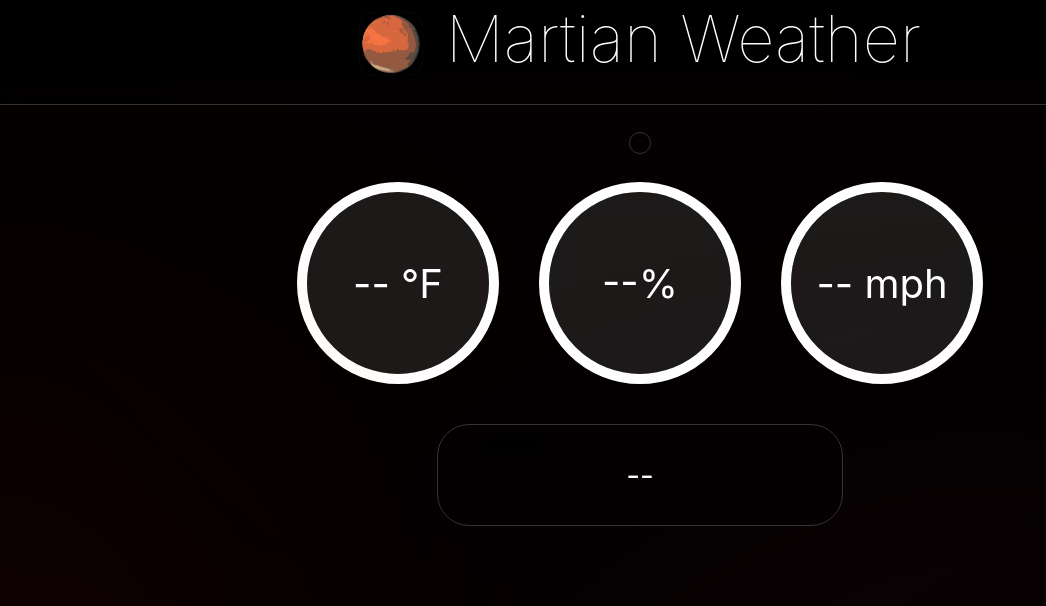
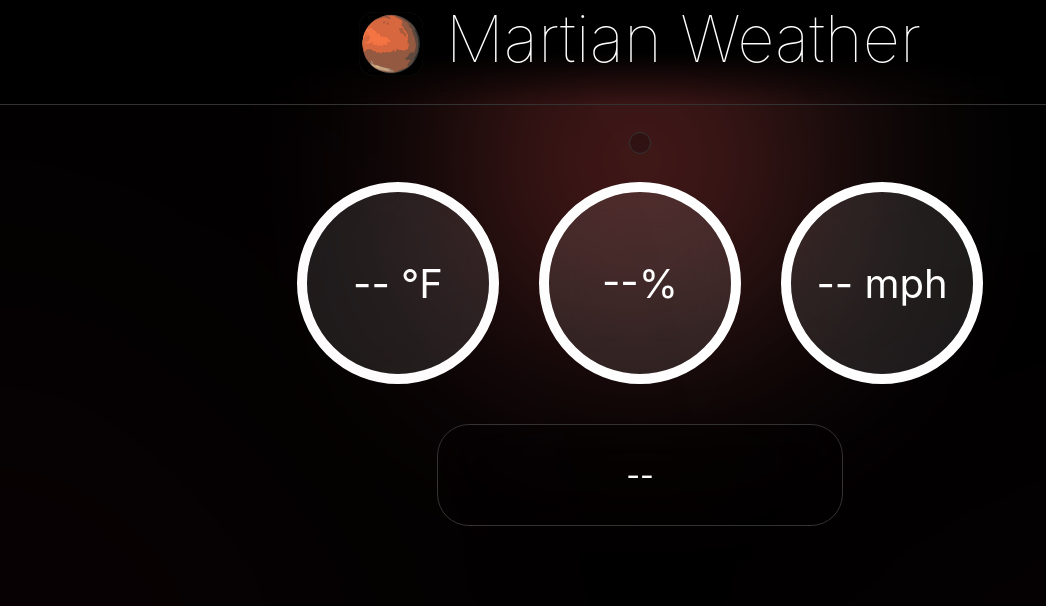
Before and after one commit to Thoq-jar/Martian-Weather, a Flask app: page / in a window 1280 px wide; the page is wider, and only the part inside the window is pictured. Shown: the top 606 px of that part, without its empty margins (0-1046 px from the left). Run offline with Flask 3, Linux system fonts and the light colour scheme.

Commit message:
Reformat, new colors, updated visual effects:

```diff
--- a/__init__.py
+++ b/__init__.py
@@ -25,11 +25,11 @@ def create_app(test_config=None):
 
     @app.route('/static/css/<path:path>')
     def router_css(path):
-        return send_from_directory('static/css', path)
+        return send_from_directory('static/css', path + '.css')
 
     @app.route('/static/js/<path:path>')
     def router_js(path):
-        return send_from_directory('static/js', path)
+        return send_from_directory('static/js', path + '.js')
 
     @app.route('/static/img/<path:path>')
     def router_img(path):
--- a/static/css/gauges.css
+++ b/static/css/gauges.css
@@ -41,12 +41,15 @@
     -ms-user-select: none;
     overflow: hidden;
     cursor: default;
-  transition: border-color 0.5s ease, width 0.1s ease, height 0.1s ease;
+    transition:
+        border-color 0.5s ease,
+        width 0.1s ease,
+        height 0.1s ease;
 }
 
 .gauge::before {
     /* Init */
-  content: '';
+    content: "";
 
     /* Position */
     position: absolute;
@@ -69,20 +72,20 @@
 /* Dynamic border color (based on value) */
 .gauge[data-temp="low"] {
     /* Low */
-  border-color: #19db56;
+    border-color: #003b59;
 }
 
 .gauge[data-temp="mid"] {
     /* Mid */
-  border-color: #FDCC0D;
+    border-color: #c76a3d;
 }
 
 .gauge[data-temp="high"] {
     /* High */
-  border-color: #9C2E35;
+    border-color: #ff4f00;
 }
 
-.gauge[data-temp="none"] {
+.gauge[data-temp="white"] {
     /* No Data */
-  border-color: #ffffff;
+    border-color: rgb(255, 255, 255);
 }
--- a/static/css/shaders.css
+++ b/static/css/shaders.css
@@ -8,11 +8,11 @@
   position: absolute;
   width: 400px;
   height: 400px;
-  top: -10%;
+  top: 20vh;
   left: 50%;
-  background: radial-gradient(circle, rgba(236, 36, 83, 0.6) 0%, rgba(255, 0, 0, 0.2) 70%);
+  background: radial-gradient(circle, rgba(255, 66, 66, 0.6) 0%, rgba(118, 96, 96, 0.2) 70%);
   transform: translate(-50%, -50%);
-  filter: blur(500px);
+  filter: blur(120px);
   z-index: 0;
 }
 
@@ -20,19 +20,19 @@
   position: absolute;
   top: 81%;
   left: 0;
-  width: 300px;
+  width: 350px;
   height: 20vw;
-  background: radial-gradient(circle, rgba(255, 0, 0, 0.6) 0%, rgba(255, 0, 0, 0.2) 70%);
+  background: radial-gradient(circle, rgba(155, 50, 100, 0.6) 0%, rgba(255, 0, 0, 0.2) 80%);
   border-radius: 50%;
   transform: translate(-50%, -50%);
-  filter: blur(200px);
+  filter: blur(250px);
   z-index: 0;
 }
 
 .accent-data {
   position: absolute;
   top: 80vw;
-  right: 0;
+  right: -40vh;
   width: 300px;
   height: 40vw;
   background: radial-gradient(circle, rgba(255, 146, 9, 0.28) 0%, rgba(255, 0, 183, 0.36) 70%);
@@ -47,7 +47,7 @@
   top: 100vw;
   left: -1%;
   width: 300px;
-  height: 40vw;
+  height: 10vw;
   background: radial-gradient(circle, rgba(255, 146, 9, 0.28) 0%, rgba(255, 0, 183, 0.36) 70%);
   border-radius: 50%;
   transform: translate(-50%, -50%);
--- a/static/css/styles.css
+++ b/static/css/styles.css
@@ -23,7 +23,7 @@ body {
 
 body::before {
     /* Init */
-  content: '';
+    content: "";
 
     /* Positioning */
     position: absolute;
--- a/templates/base.html
+++ b/templates/base.html
@@ -1,22 +1,50 @@
-<!DOCTYPE html>
+<!doctype html>
 <html lang="en">
     <head>
-    <meta charset="UTF-8"/>
-    <meta name="viewport" content="width=device-width, initial-scale=1.0"/>
-    <link rel="icon" href="{{ url_for('router_img', path='favicon.ico') }}" type="image/x-icon"/>
+        <meta charset="UTF-8" />
+        <meta name="viewport" content="width=device-width, initial-scale=1.0" />
+        <link
+            rel="icon"
+            href="{{ url_for('router_img', path='favicon.ico') }}"
+            type="image/x-icon"
+        />
         <title>Martian Weather</title>
 
-    <link rel="stylesheet" href="{{ url_for('router_css', path='condition.css') }}"/>
-    <link rel="stylesheet" href="{{ url_for('router_css', path='data.css') }}"/>
-    <link rel="stylesheet" href="{{ url_for('router_css', path='forecast.css') }}"/>
-    <link rel="stylesheet" href="{{ url_for('router_css', path='gauges.css') }}"/>
-    <link rel="stylesheet" href="{{ url_for('router_css', path='header.css') }}"/>
-    <link rel="stylesheet" href="{{ url_for('router_css', path='mobile.css') }}"/>
-    <link rel="stylesheet" href="{{ url_for('router_css', path='shaders.css') }}"/>
-    <link rel="stylesheet" href="{{ url_for('router_css', path='std.css') }}"/>
-    <link rel="stylesheet" href="{{ url_for('router_css', path='styles.css') }}"/>
+        <link
+            rel="stylesheet"
+            href="{{ url_for('router_css', path='condition') }}"
+        />
+        <link
+            rel="stylesheet"
+            href="{{ url_for('router_css', path='data') }}"
+        />
+        <link
+            rel="stylesheet"
+            href="{{ url_for('router_css', path='forecast') }}"
+        />
+        <link
+            rel="stylesheet"
+            href="{{ url_for('router_css', path='gauges') }}"
+        />
+        <link
+            rel="stylesheet"
+            href="{{ url_for('router_css', path='header') }}"
+        />
+        <link
+            rel="stylesheet"
+            href="{{ url_for('router_css', path='mobile') }}"
+        />
+        <link
+            rel="stylesheet"
+            href="{{ url_for('router_css', path='shaders') }}"
+        />
+        <link rel="stylesheet" href="{{ url_for('router_css', path='std') }}" />
+        <link
+            rel="stylesheet"
+            href="{{ url_for('router_css', path='styles') }}"
+        />
 
-    <script src="{{ url_for('router_js', path='app.js') }}" defer></script>
+        <script src="{{ url_for('router_js', path='app') }}" defer></script>
         <script src="https://cdn.jsdelivr.net/npm/chart.js"></script>
     </head>
 
@@ -24,22 +52,39 @@
         <div class="accent-hero"></div>
         <div class="container">
             <div class="header">
-        <img class="logo" src="{{ url_for('router_img', path='logo.png') }}" alt="Martian Weather Logo" width="64" height="64">
+                <img
+                    class="logo"
+                    src="{{ url_for('router_img', path='logo.png') }}"
+                    alt="Martian Weather Logo"
+                    width="64"
+                    height="64"
+                />
                 <h1 class="title">Martian Weather</h1>
             </div>
 
             <div class="std-element" id="city-name"></div>
             <div id="weatherResult" class="weather-result">
                 <div class="gauge-container">
-            <p class="gauge" id="temperature-gauge" data-temp="none">-- °F</p>
-            <p class="gauge" id="humidity-gauge" data-temp="none">--%</p>
-            <p class="gauge" id="wind-speed-guage" data-temp="none">-- mph</p>
+                    <p class="gauge" id="temperature-gauge" data-temp="white">
+                        -- °F
+                    </p>
+                    <p class="gauge" id="humidity-gauge" data-temp="white">
+                        --%
+                    </p>
+                    <p class="gauge" id="wind-speed-guage" data-temp="while">
+                        -- mph
+                    </p>
                 </div>
 
                 <div class="item-wrapper">
                     <p class="condition" id="condition">
                         <span id="weather-description">--</span>
-                <img class="weather-icon" id="weather-icon" src="" alt="Weather Icon"/>
+                        <img
+                            class="weather-icon"
+                            id="weather-icon"
+                            src=""
+                            alt="Weather Icon"
+                        />
                     </p>
                 </div>
             </div>
```
Also changed, not shown: static/js/app.js (+98 -56 lines), static/css/condition.css (indentation only), static/css/data.css (indentation only), static/css/forecast.css (indentation only), static/css/header.css (indentation only), static/css/mobile.css (indentation only), static/css/std.css (indentation only). Lines whose indentation alone changed are shown as unchanged.
